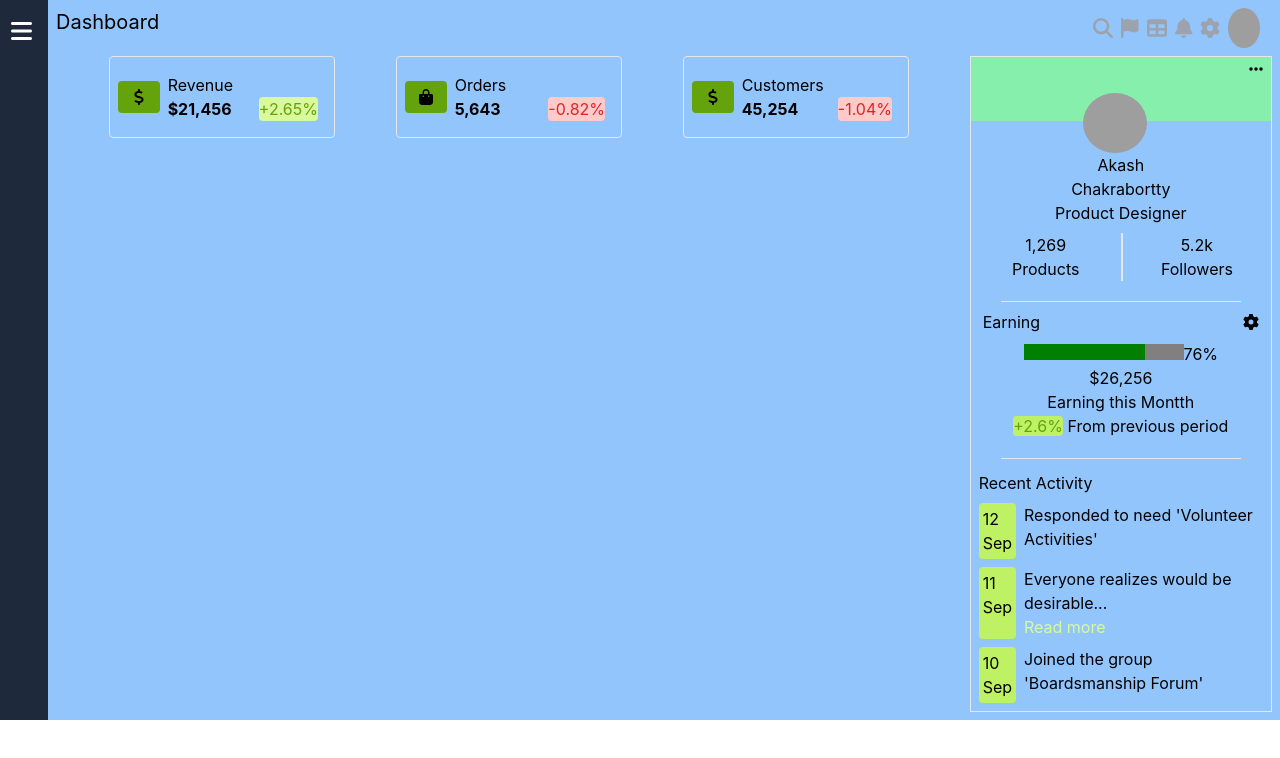
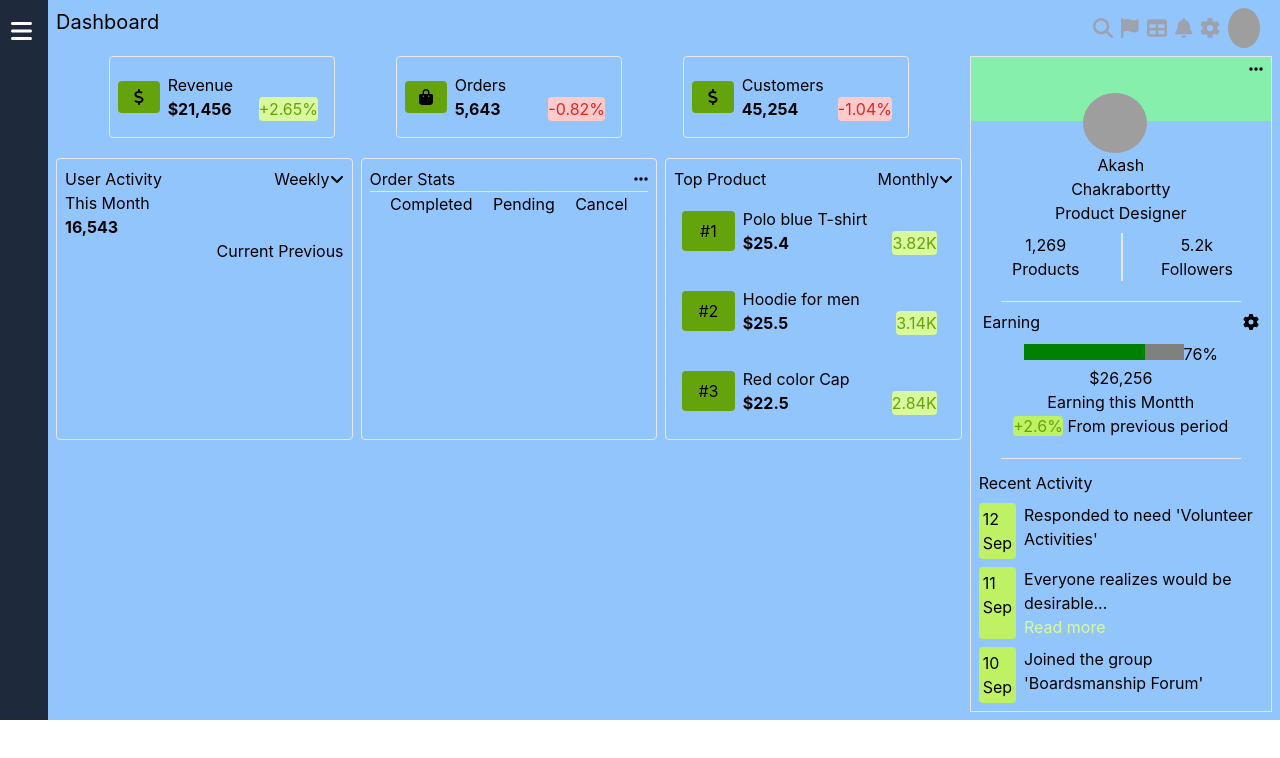
Before and after one commit to AkashChakrabortty/DashBoard, a React (Create React App) app: page / in a window 1280 px wide. Shown: the top 758 px of the page. Built offline with nearby package versions, Linux system fonts and the light colour scheme; grey boxes are pictures that could not be loaded.

Commit message:
left dash footer

```diff
--- a/src/components/LeftDash/LeftDash.jsx
+++ b/src/components/LeftDash/LeftDash.jsx
@@ -1,73 +1,12 @@
-import { faBagShopping, faDollar } from "@fortawesome/free-solid-svg-icons";
-import { FontAwesomeIcon } from "@fortawesome/react-fontawesome";
+
 import React from 'react';
+import LeftDashFooter from '../LeftDashFooter/LeftDashFooter';
+import LeftDashHeader from '../LeftDashHeader/LeftDashHeader';
 const LeftDash = () => {
     return (
       <div className="w-full">
-        <div className="header flex gap-2 justify-evenly">
-          <div className="revenue w-3/12 border p-2 rounded">
-            <div className="text-container flex items-center">
-              <div className="left w-3/12 bg-lime-600 rounded p-2 h-fit flex justify-center items-center">
-                <FontAwesomeIcon icon={faDollar} />
-              </div>
-              <div className="right w-full flex justify-between m-2">
-                <div className="left">
-                  <p>
-                    <span>Revenue</span> <br />
-                    <h6 className="font-bold">$21,456</h6>
-                  </p>
-                </div>
-                <div className="right flex items-end">
-                  <span className="bg-lime-200 text-lime-600 rounded">
-                    +2.65%
-                  </span>
-                </div>
-              </div>
-            </div>
-          </div>
-
-          <div className="orders w-3/12 border p-2 rounded">
-            <div className="text-container flex items-center">
-              <div className="left w-3/12 bg-lime-600 rounded p-2 h-fit flex justify-center items-center">
-                <FontAwesomeIcon icon={faBagShopping} />
-              </div>
-              <div className="right w-full flex justify-between m-2">
-                <div className="left">
-                  <p>
-                    <span>Orders</span> <br />
-                    <h6 className="font-bold">5,643</h6>
-                  </p>
-                </div>
-                <div className="right flex items-end">
-                  <span className="bg-red-200 text-red-600 rounded">
-                    -0.82%
-                  </span>
-                </div>
-              </div>
-            </div>
-          </div>
-
-          <div className="customers w-3/12 border p-2 rounded">
-            <div className="text-container flex items-center">
-              <div className="left w-3/12 bg-lime-600 rounded p-2 h-fit flex justify-center items-center">
-                <FontAwesomeIcon icon={faDollar} />
-              </div>
-              <div className="right w-full flex justify-between m-2">
-                <div className="left">
-                  <p>
-                    <span>Customers</span> <br />
-                    <h6 className="font-bold">45,254</h6>
-                  </p>
-                </div>
-                <div className="right flex items-end">
-                  <span className="bg-red-200 text-red-600 rounded">
-                   -1.04%
-                  </span>
-                </div>
-              </div>
-            </div>
-          </div>
-        </div>
+       <LeftDashHeader></LeftDashHeader>
+       <LeftDashFooter></LeftDashFooter>
       </div>
     );
 };
--- /dev/null
+++ b/src/components/LeftDashFooter/LeftDashFooter.jsx
@@ -0,0 +1,113 @@
+import { faAngleDown, faEllipsis } from "@fortawesome/free-solid-svg-icons";
+import { FontAwesomeIcon } from "@fortawesome/react-fontawesome";
+import React from 'react';
+const LeftDashFooter = () => {
+    return (
+      <div className="flex gap-2 mt-5 w-full">
+        <div className="left w-4/12 border rounded p-2">
+          <div className="header flex justify-between">
+            <div className="text">User Activity</div>
+            <div className="icon">
+              Weekly
+              <FontAwesomeIcon icon={faAngleDown} />
+            </div>
+          </div>
+          <p>
+            This Month <br /> <span className="font-bold">16,543</span>
+          </p>
+          <p className="text-right">Current Previous</p>
+        </div>
+
+        <div className="middle w-4/12 border rounded p-2">
+          <div className="header flex justify-between">
+            <div className="text">Order Stats</div>
+            <div className="icon">
+              <FontAwesomeIcon icon={faEllipsis} />
+            </div>
+          </div>
+          <hr />
+          <div className="flex justify-evenly">
+            <div className="completed">Completed</div>
+            <div className="pending">Pending</div>
+            <div className="cancel">Cancel</div>
+          </div>
+        </div>
+
+        <div className="right w-4/12 border rounded p-2">
+          <div className="header flex justify-between">
+            <div className="text">Top Product</div>
+            <div className="icon">
+              Monthly
+              <FontAwesomeIcon icon={faAngleDown} />
+            </div>
+          </div>
+
+          <div className="polo w-full p-2 ">
+            <div className="text-container flex items-center">
+              <div className="left w-3/12 bg-lime-600 rounded p-2 h-fit flex justify-center items-center">
+                #1
+              </div>
+              <div className="right w-full flex justify-between m-2">
+                <div className="left">
+                  <p>
+                    <span>Polo blue T-shirt</span> <br />
+                    <h6 className="font-bold">$25.4</h6>
+                  </p>
+                </div>
+                <div className="right flex items-end">
+                  <span className="bg-lime-200 text-lime-600 rounded">
+                    3.82K
+                  </span>
+                </div>
+              </div>
+            </div>
+          </div>
+
+          <div className="Hoodie w-full p-2 ">
+            <div className="text-container flex items-center">
+              <div className="left w-3/12 bg-lime-600 rounded p-2 h-fit flex justify-center items-center">
+                #2
+              </div>
+              <div className="right w-full flex justify-between m-2">
+                <div className="left">
+                  <p>
+                    <span>Hoodie for men</span> <br />
+                    <h6 className="font-bold">$25.5</h6>
+                  </p>
+                </div>
+                <div className="right flex items-end">
+                  <span className="bg-lime-200 text-lime-600 rounded">
+                    3.14K
+                  </span>
+                </div>
+              </div>
+            </div>
+          </div>
+
+          <div className="cap w-full p-2 ">
+            <div className="text-container flex items-center">
+              <div className="left w-3/12 bg-lime-600 rounded p-2 h-fit flex justify-center items-center">
+                #3
+              </div>
+              <div className="right w-full flex justify-between m-2">
+                <div className="left">
+                  <p>
+                    <span>Red color Cap</span> <br />
+                    <h6 className="font-bold">$22.5</h6>
+                  </p>
+                </div>
+                <div className="right flex items-end">
+                  <span className="bg-lime-200 text-lime-600 rounded">
+                    2.84K
+                  </span>
+                </div>
+              </div>
+            </div>
+          </div>
+
+        </div>
+      </div>
+    );
+};
+
+export default LeftDashFooter;
--- /dev/null
+++ b/src/components/LeftDashHeader/LeftDashHeader.jsx
@@ -0,0 +1,75 @@
+import { faBagShopping, faDollar } from "@fortawesome/free-solid-svg-icons";
+import { FontAwesomeIcon } from "@fortawesome/react-fontawesome";
+import React from 'react';
+const LeftDashHeader = () => {
+    return (
+      <div>
+        <div className="header flex gap-2 justify-evenly">
+          <div className="revenue w-3/12 border p-2 rounded">
+            <div className="text-container flex items-center">
+              <div className="left w-3/12 bg-lime-600 rounded p-2 h-fit flex justify-center items-center">
+                <FontAwesomeIcon icon={faDollar} />
+              </div>
+              <div className="right w-full flex justify-between m-2">
+                <div className="left">
+                  <p>
+                    <span>Revenue</span> <br />
+                    <h6 className="font-bold">$21,456</h6>
+                  </p>
+                </div>
+                <div className="right flex items-end">
+                  <span className="bg-lime-200 text-lime-600 rounded">
+                    +2.65%
+                  </span>
+                </div>
+              </div>
+            </div>
+          </div>
+
+          <div className="orders w-3/12 border p-2 rounded">
+            <div className="text-container flex items-center">
+              <div className="left w-3/12 bg-lime-600 rounded p-2 h-fit flex justify-center items-center">
+                <FontAwesomeIcon icon={faBagShopping} />
+              </div>
+              <div className="right w-full flex justify-between m-2">
+                <div className="left">
+                  <p>
+                    <span>Orders</span> <br />
+                    <h6 className="font-bold">5,643</h6>
+                  </p>
+                </div>
+                <div className="right flex items-end">
+                  <span className="bg-red-200 text-red-600 rounded">
+                    -0.82%
+                  </span>
+                </div>
+              </div>
+            </div>
+          </div>
+
+          <div className="customers w-3/12 border p-2 rounded">
+            <div className="text-container flex items-center">
+              <div className="left w-3/12 bg-lime-600 rounded p-2 h-fit flex justify-center items-center">
+                <FontAwesomeIcon icon={faDollar} />
+              </div>
+              <div className="right w-full flex justify-between m-2">
+                <div className="left">
+                  <p>
+                    <span>Customers</span> <br />
+                    <h6 className="font-bold">45,254</h6>
+                  </p>
+                </div>
+                <div className="right flex items-end">
+                  <span className="bg-red-200 text-red-600 rounded">
+                    -1.04%
+                  </span>
+                </div>
+              </div>
+            </div>
+          </div>
+        </div>
+      </div>
+    );
+};
+
+export default LeftDashHeader;
```
